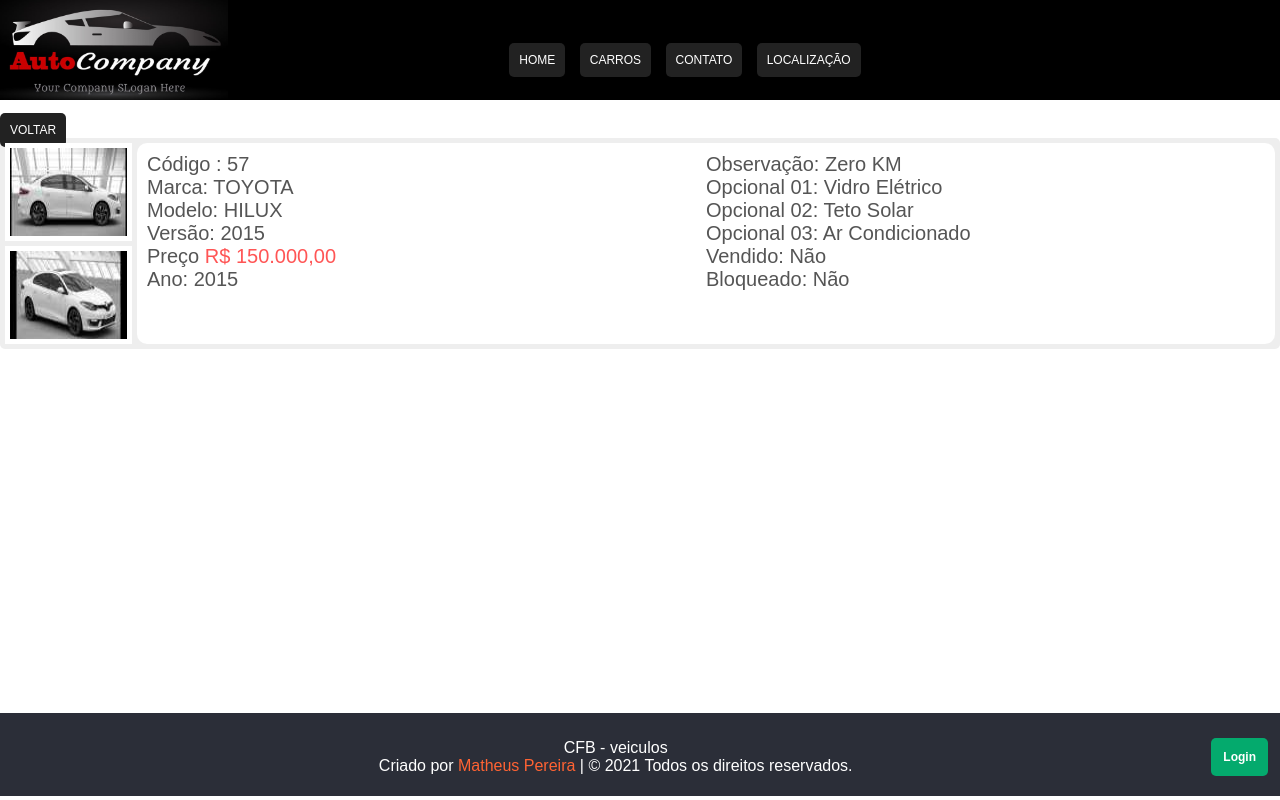
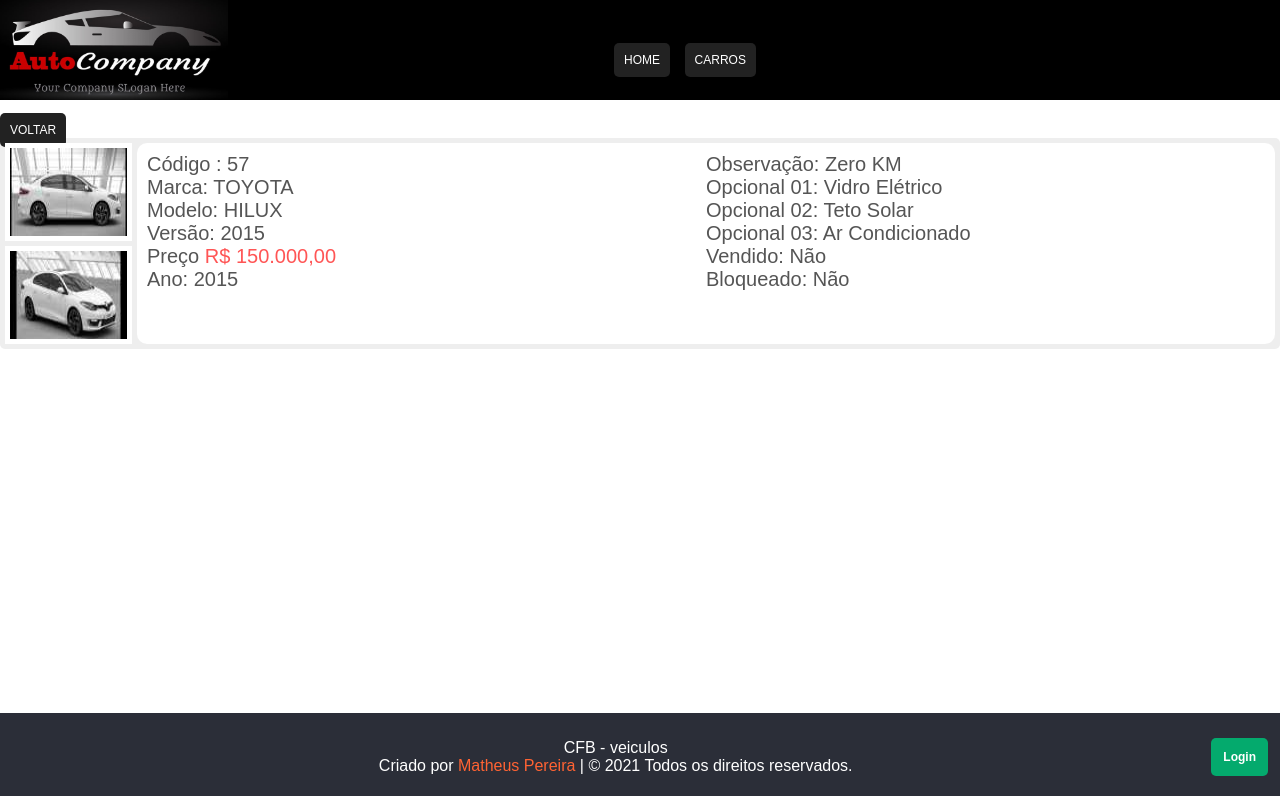
Before and after one commit to am-matheusoliveira/site-venda-de-carro, a PHP site: page /PHP/detalhes_modelo.php?id_carro=57 in a window 1280 px wide. Run offline with PHP 8.4, Linux system fonts and the light colour scheme; data comes from the database, SQL or seed files in the repository.

Commit message:
criação do arquivo .htaccess

```diff
--- a/PHP/detalhes_modelo.php
+++ b/PHP/detalhes_modelo.php
@@ -39,7 +39,7 @@
                         $pagina = $_GET["pg"];
                         echo('<a href="carros.php?pg='.$pagina.'" class="btmenu">Voltar</a>');
                     }else{
-                        echo('<a href="index.php" class="btmenu">Voltar</a>');
+                        echo('<a href="index.php#buscador" class="btmenu">Voltar</a>');
                     }
 
 
--- a/PHP/topo.php
+++ b/PHP/topo.php
@@ -5,7 +5,5 @@
     <nav id="menu">
         <a class='btmenu' href='index.php' target='_self'>HOME</a>
         <a class='btmenu' href='carros.php' target='_self'>CARROS</a>
-        <a class='btmenu' href='index.php' target='_self'>CONTATO</a>
-        <a class='btmenu' href='index.php' target='_self'>LOCALIZAÇÃO</a>
     </nav>
 </center>
```
Also changed, not shown: .htaccess (added).
